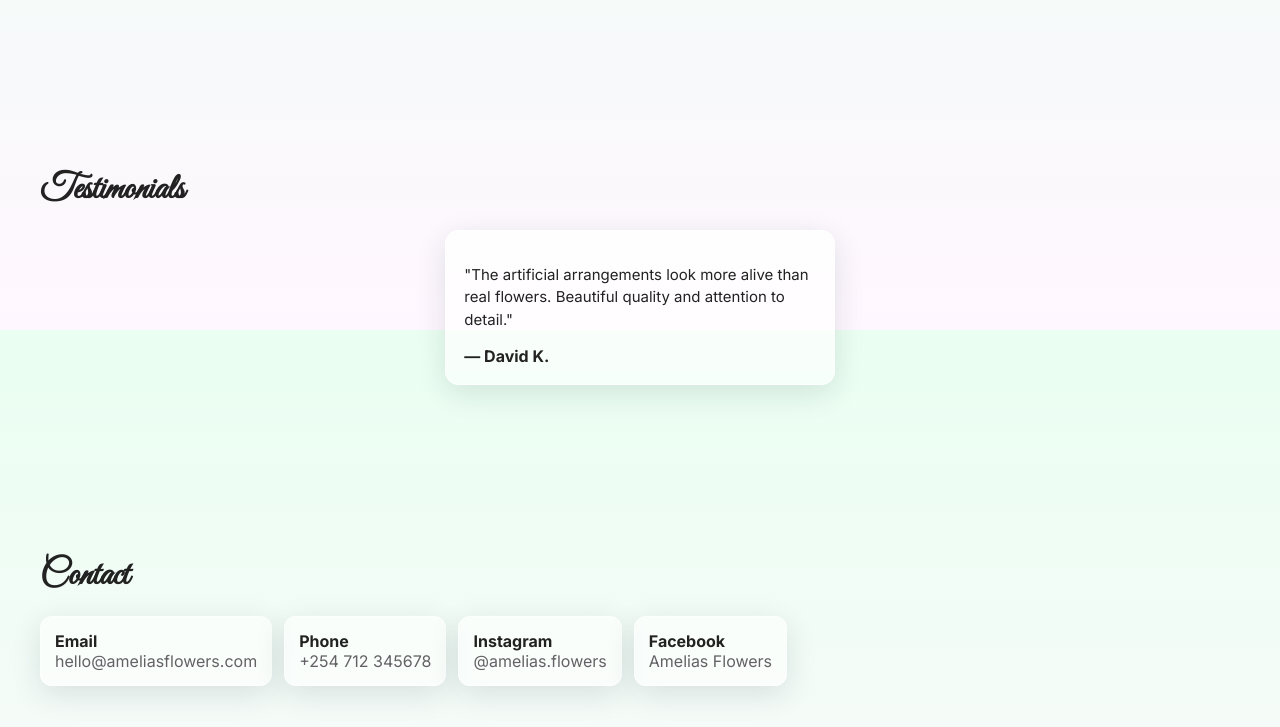
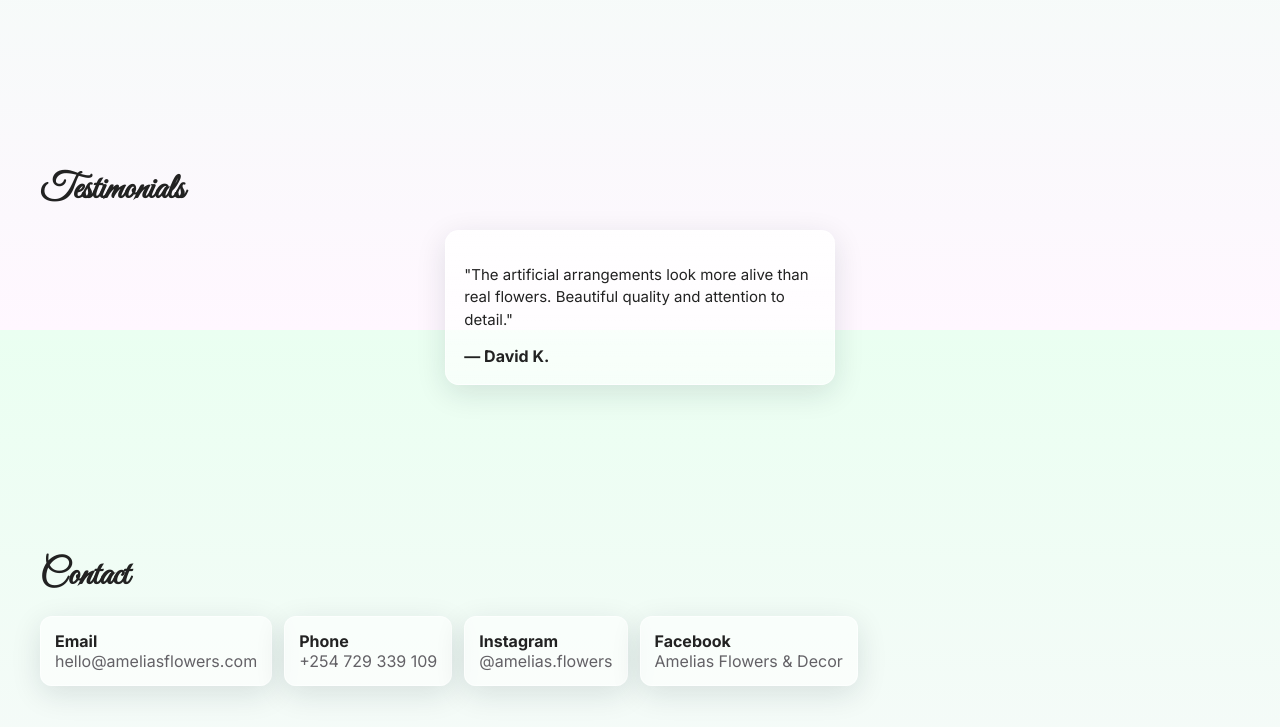
Before and after one commit to Silas-Kipchirchir/Amelias-Flowers-Decor, a plain HTML site: page index.html in a window 1280 px wide. Shown: the part 2070-2797 px from the top of the page. Drawn offline with Linux system fonts and the light colour scheme.

Commit message:
Update index.html

```diff
--- a/index.html
+++ b/index.html
@@ -3,12 +3,12 @@
 <head>
   <meta charset="utf-8" />
   <meta name="viewport" content="width=device-width,initial-scale=1" />
-  <title>Amelias Flowers — Enchanted Garden</title>
+  <title>Amelias Flowers & Decor — Enchanted Garden</title>
 
   <!-- Fonts -->
   <link href="https://fonts.googleapis.com/css2?family=Great+Vibes&family=Inter:wght@300;400;600;700&display=swap" rel="stylesheet">
 
-  <meta name="description" content="Amelias Flowers — artificial flowers, custom portraits & wedding decorations. A magical enchanted garden experience." />
+  <meta name="description" content="Amelias Flowers & Decor — artificial flowers, custom portraits & wedding decorations. A magical enchanted garden experience." />
 
   <style>
     :root{
@@ -44,7 +44,7 @@
 
     /* hero content */
     .hero-inner{position:relative;z-index:20;max-width:1200px;padding:40px 24px;display:flex;gap:32px;align-items:center;width:100%}
-    .hero-copy{flex:1;color:#07203a;text-shadow:0 2px 18px rgba(255,255,255,0.6)}
+    .hero-copy{flex:1;color:#0719a;text-shadow:0 2px 18px rgba(255,255,255,0.6)}
     h1{font-family:'Great Vibes',cursive;font-size:64px;margin:0;line-height:1;color:#1a2730;text-shadow:0 10px 30px rgba(255,200,240,0.12)}
     h2{margin:12px 0 20px;font-size:20px;opacity:0.95;color:#2a3b3f}
 
@@ -250,7 +250,7 @@
         </div>
         <div class="contact-card">
           <div style="font-weight:700">Phone</div>
-          <div class="muted">+254 712 345678</div>
+          <div class="muted">+254 729 339 109</div>
         </div>
         <div class="contact-card">
           <div style="font-weight:700">Instagram</div>
@@ -258,7 +258,7 @@
         </div>
         <div class="contact-card">
           <div style="font-weight:700">Facebook</div>
-          <div class="muted">Amelias Flowers</div>
+          <div class="muted">Amelias Flowers & Decor</div>
         </div>
       </div>
     </section>
```
